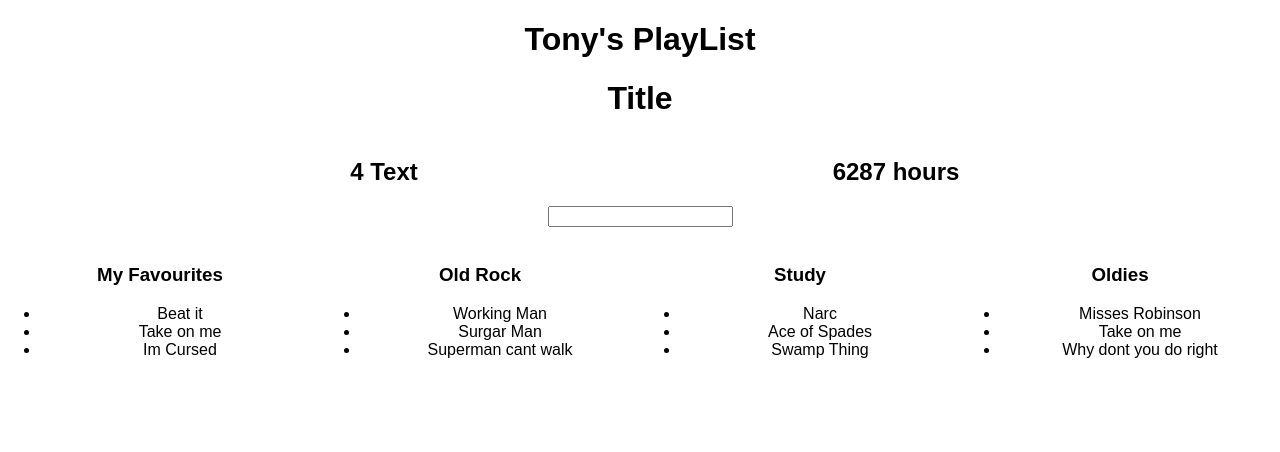
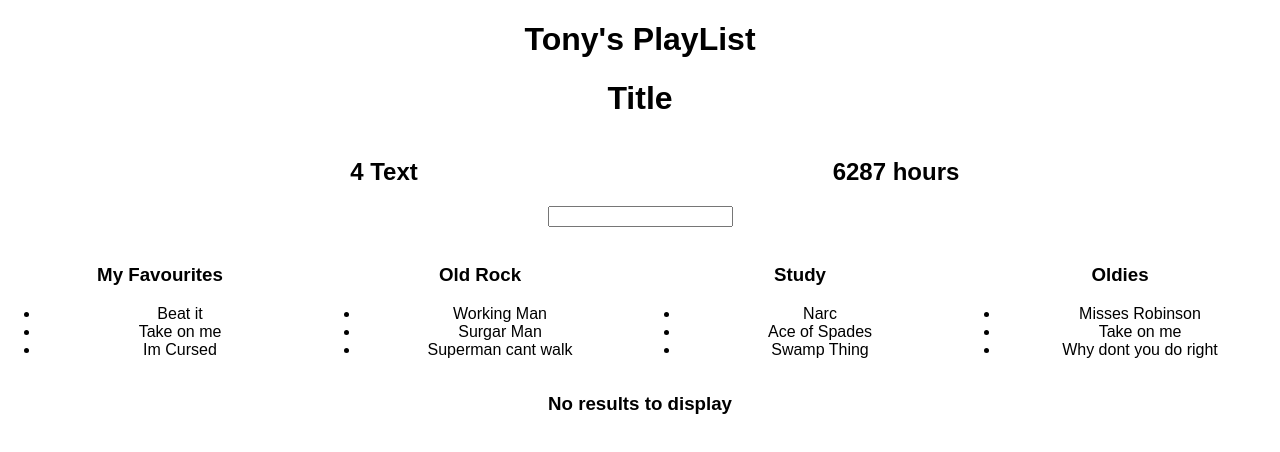
Before and after one commit to tony2tones/high-fid-prototype, a React (Create React App) app in the folder play-lists/: page / in a window 1280 px wide. Shown: the top 452 px of the page. Built offline with nearby package versions, Linux system fonts and the light colour scheme.

Commit message:
added no results message

```diff
--- a/play-lists/src/App.js
+++ b/play-lists/src/App.js
@@ -120,7 +120,7 @@ class App extends Component {
                 this.state.filterString.toLowerCase())
             ).map(playlist =>
               <PlayList playlist={playlist} />
-            )}
+            )} <h3> No results to display </h3>
           </div> : <h1>Loading...</h1>
         }
       </div>
```
